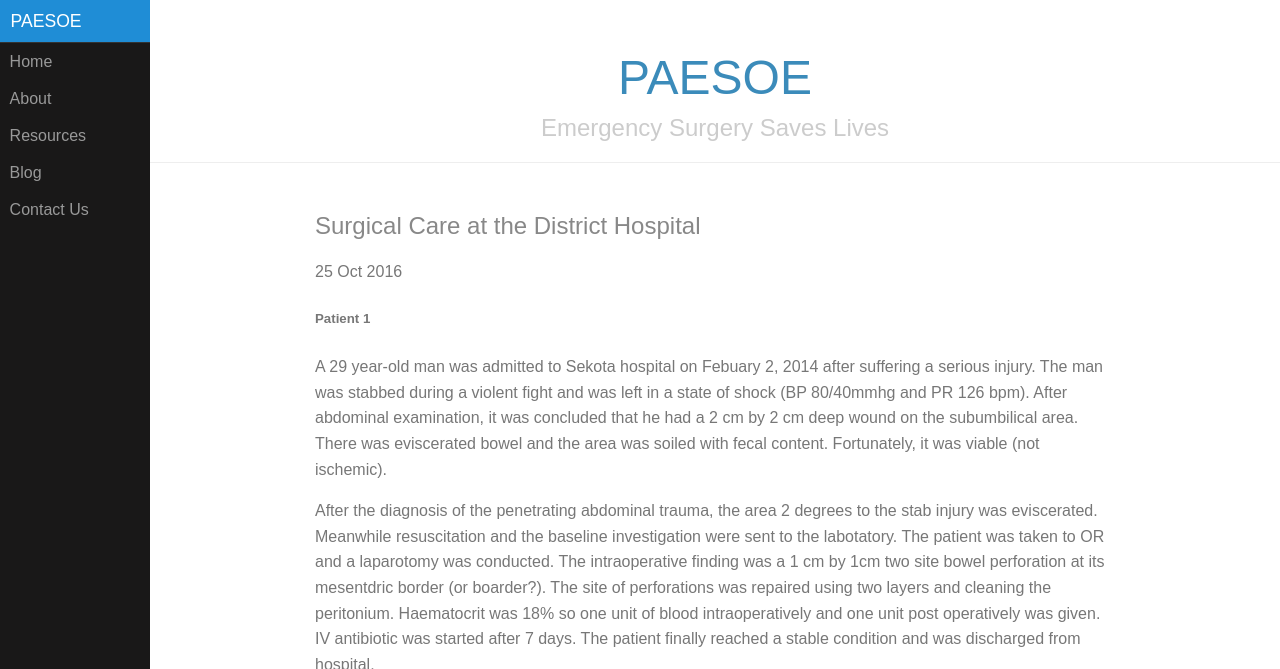
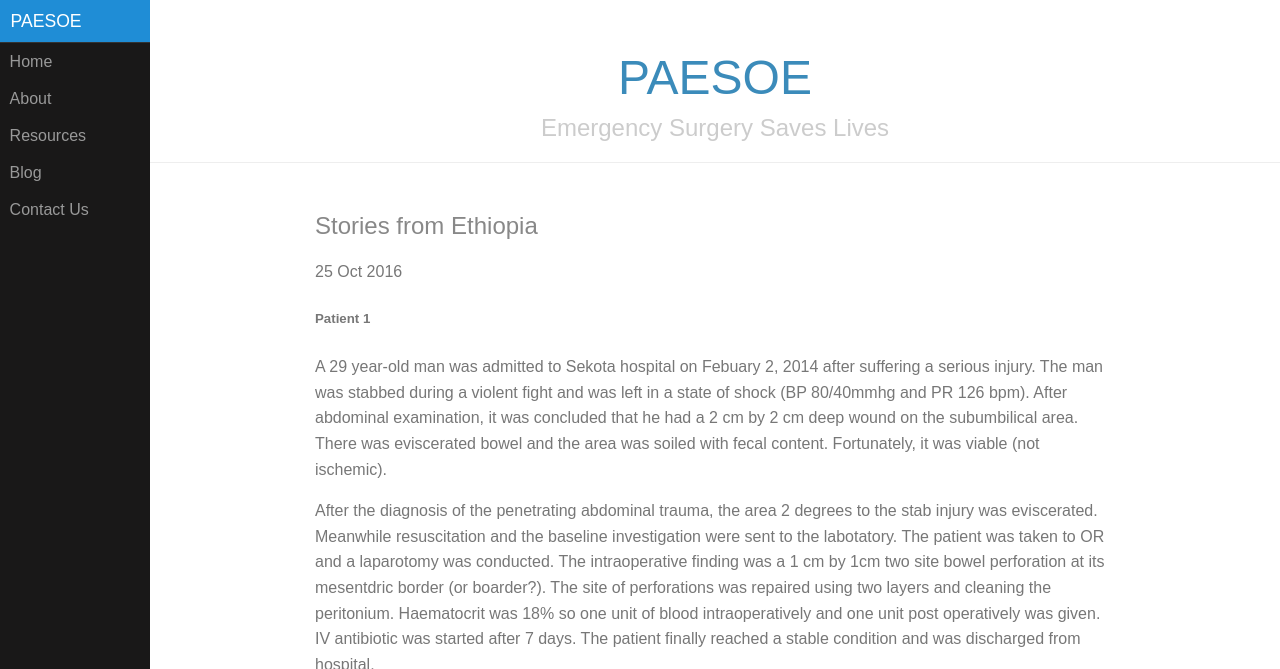
Before and after one commit to vvcb/paesoe-test, a Jekyll site: the page built from _posts/2016-10-25-surgical-stories-from-ethiopia.md, in a window 1280 px wide and 900 px high, cut to the strip 0-669 px from the top of the window. Built offline with Jekyll 4.4.1, drawn with Linux system fonts in a browser that asks for light colours; comment, search, counter and statistics services are not loaded.

Commit message:
Change title to Stories from Ethiopia
- Was previously an error from a copy-paste job!

```diff
--- a/_posts/2016-10-25-surgical-stories-from-ethiopia.md
+++ b/_posts/2016-10-25-surgical-stories-from-ethiopia.md
@@ -1,6 +1,6 @@
 ---
 layout: post
-title: Surgical Care at the District Hospital
+title: Stories from Ethiopia
 tags: ebooks
 comments: true
 ---
```
